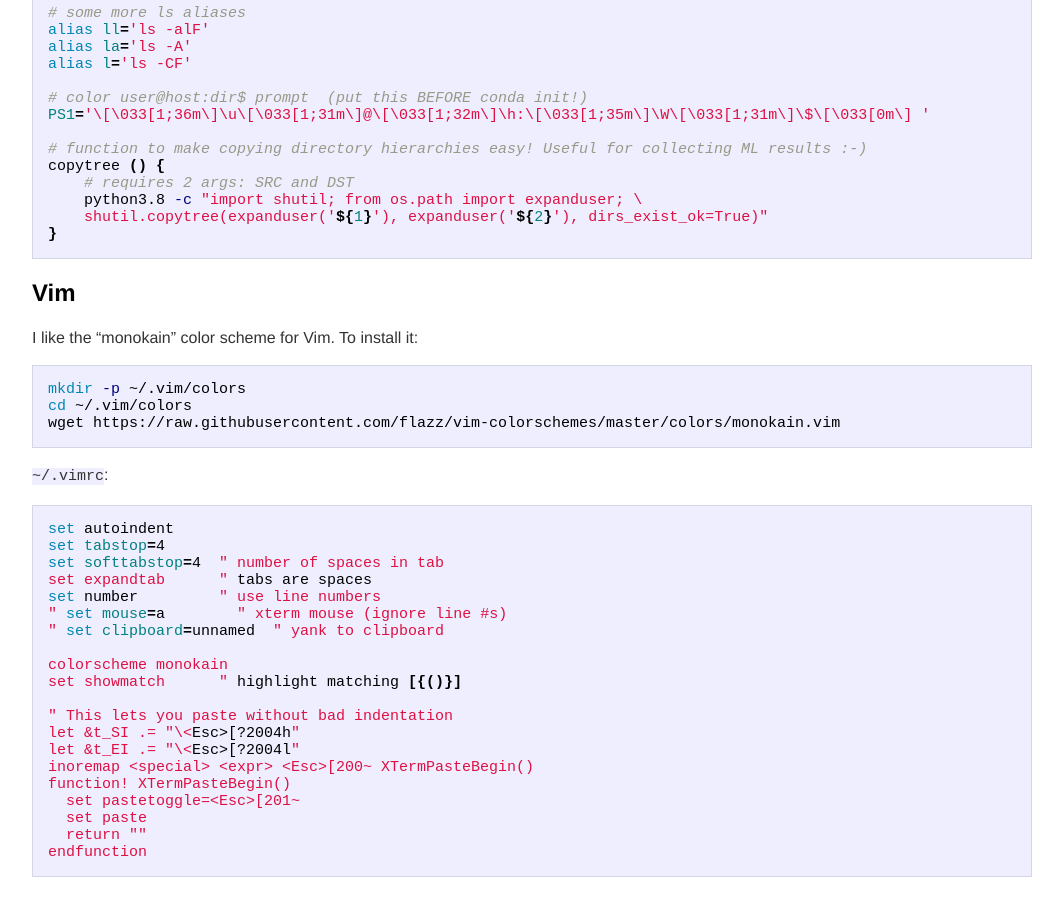
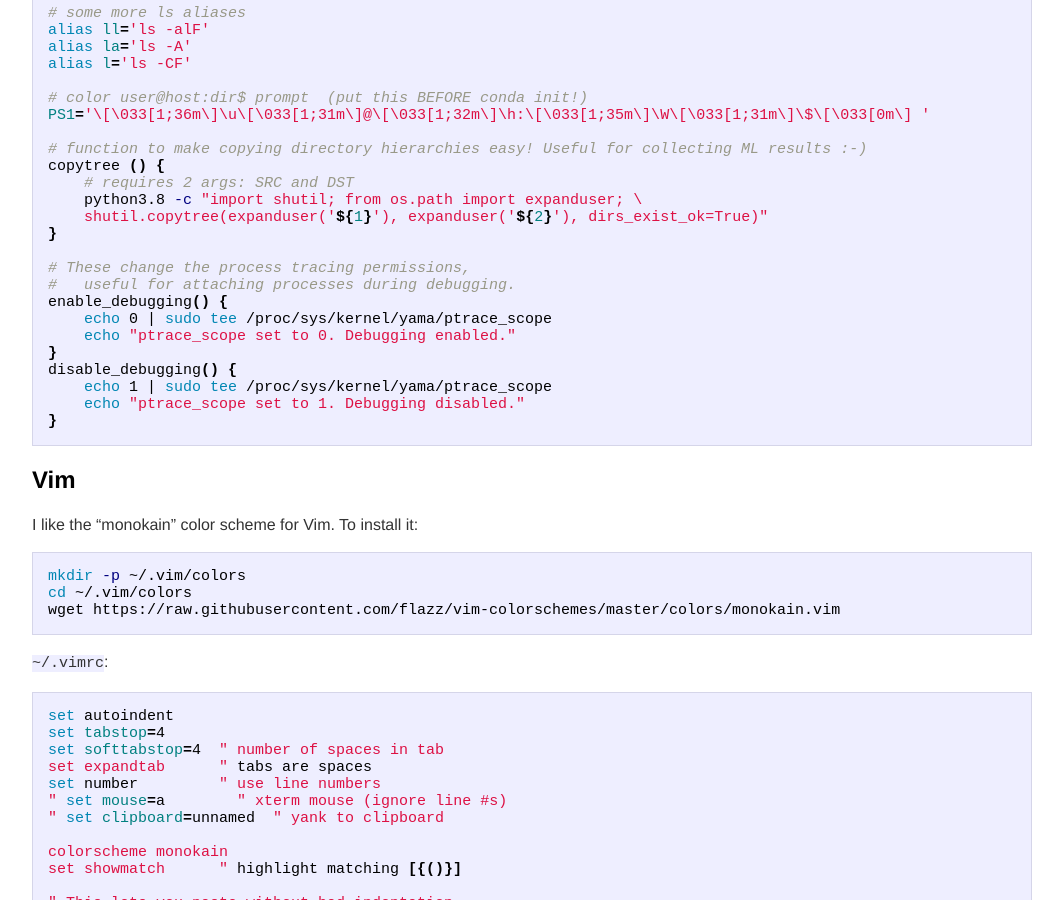
Before and after one commit to kcorder/kcorder.github.io, a Jekyll site: the page built from _posts/2021-01-13-term-configs.md, in a window 1280 px wide and 900 px high, scrolled down 966 px. Shown: the whole window, without its empty margins (108-1171 px from the left). Built offline with Jekyll 4.4.1, drawn with Linux system fonts in a browser that asks for light colours.

Commit message:
Update 2021-01-13-term-configs.md

````diff
--- a/_posts/2021-01-13-term-configs.md
+++ b/_posts/2021-01-13-term-configs.md
@@ -63,6 +63,17 @@ copytree () {
     python3.8 -c "import shutil; from os.path import expanduser; \
     shutil.copytree(expanduser('${1}'), expanduser('${2}'), dirs_exist_ok=True)"
 }
+
+# These change the process tracing permissions,
+#   useful for attaching processes during debugging.
+enable_debugging() {
+    echo 0 | sudo tee /proc/sys/kernel/yama/ptrace_scope
+    echo "ptrace_scope set to 0. Debugging enabled."
+}
+disable_debugging() {
+    echo 1 | sudo tee /proc/sys/kernel/yama/ptrace_scope
+    echo "ptrace_scope set to 1. Debugging disabled."
+}
 ```
 
 
````
